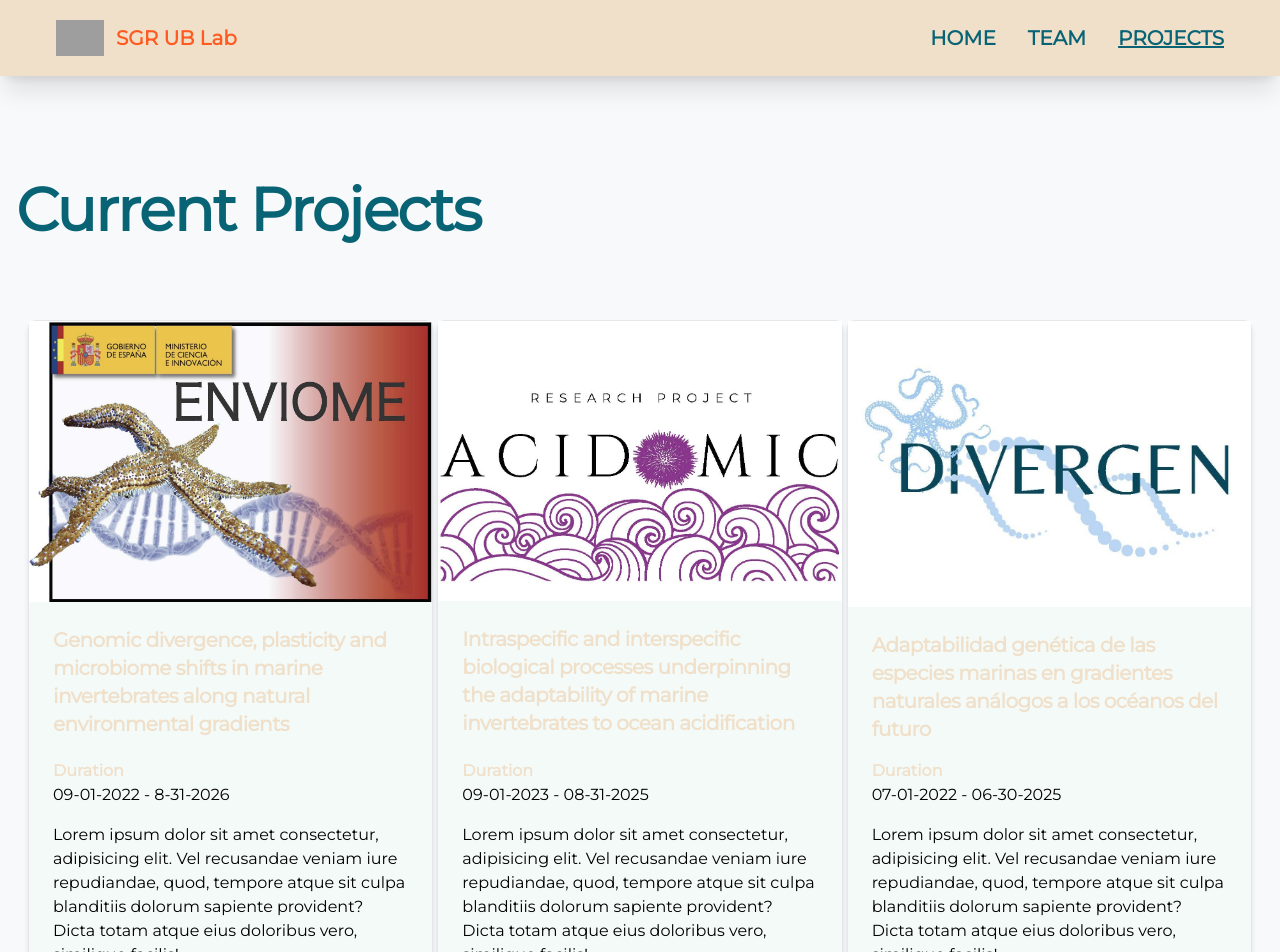
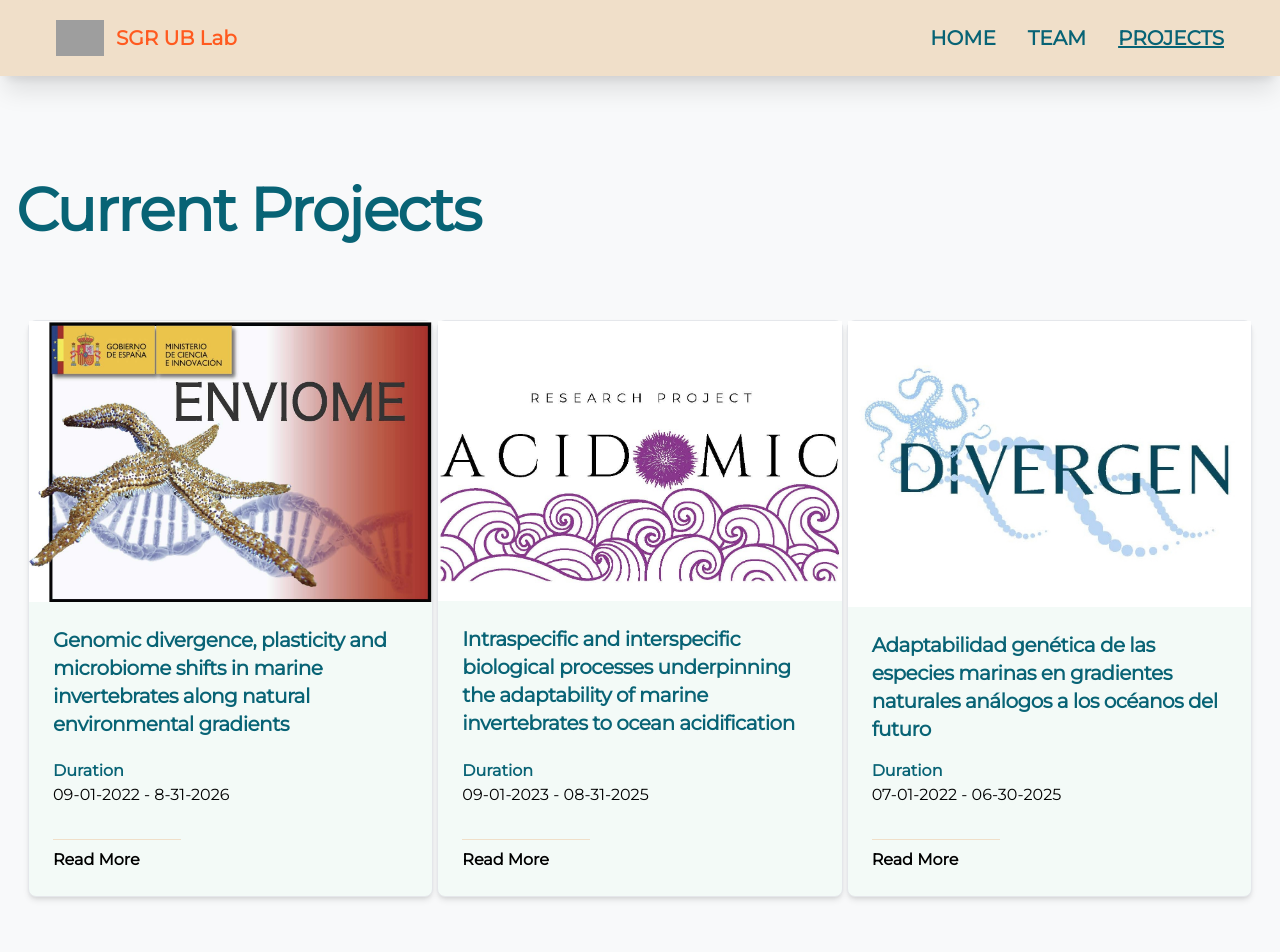
Before and after one commit to molivag/UB-SGR-Marine, a React (Vite) app: page /MBE1271/Projects in a window 1280 px wide. Shown: the top 952 px of the page. Built offline with nearby package versions, Linux system fonts and the light colour scheme; grey boxes are pictures that could not be loaded.

Commit message:
Projects - Se cambio el color y se quito el placeholder text como lo solicito el cliente

```diff
--- a/src/components/Projects.tsx
+++ b/src/components/Projects.tsx
@@ -22,16 +22,15 @@ function ProjectComp(prop: {
         )}
       >
         <div className="flex-grow ">
-          <h5 className="text-xl text-UBfoothead font-bold tracking-tight dark:text-white">
+          <h5 className="text-xl text-UBtitles font-bold tracking-tight dark:text-white">
             {prop.dataProject.nameProject}
           </h5>
         </div>
         <div>
-          <h6 className="text-UBfoothead font-semibold">Duration</h6>
+          <h6 className="text-UBtitles font-semibold">Duration</h6>
           <p>{prop.dataProject.start} - {prop.dataProject.end}</p>
         </div>
 
-        <p>Lorem ipsum dolor sit amet consectetur, adipisicing elit. Vel recusandae veniam iure repudiandae, quod, tempore atque sit culpa blanditiis dolorum sapiente provident? Dicta totam atque eius doloribus vero, similique facilis!</p>
         <div className="mt-4">
           <Link
             // to={"/ScrollLayout"}
```
